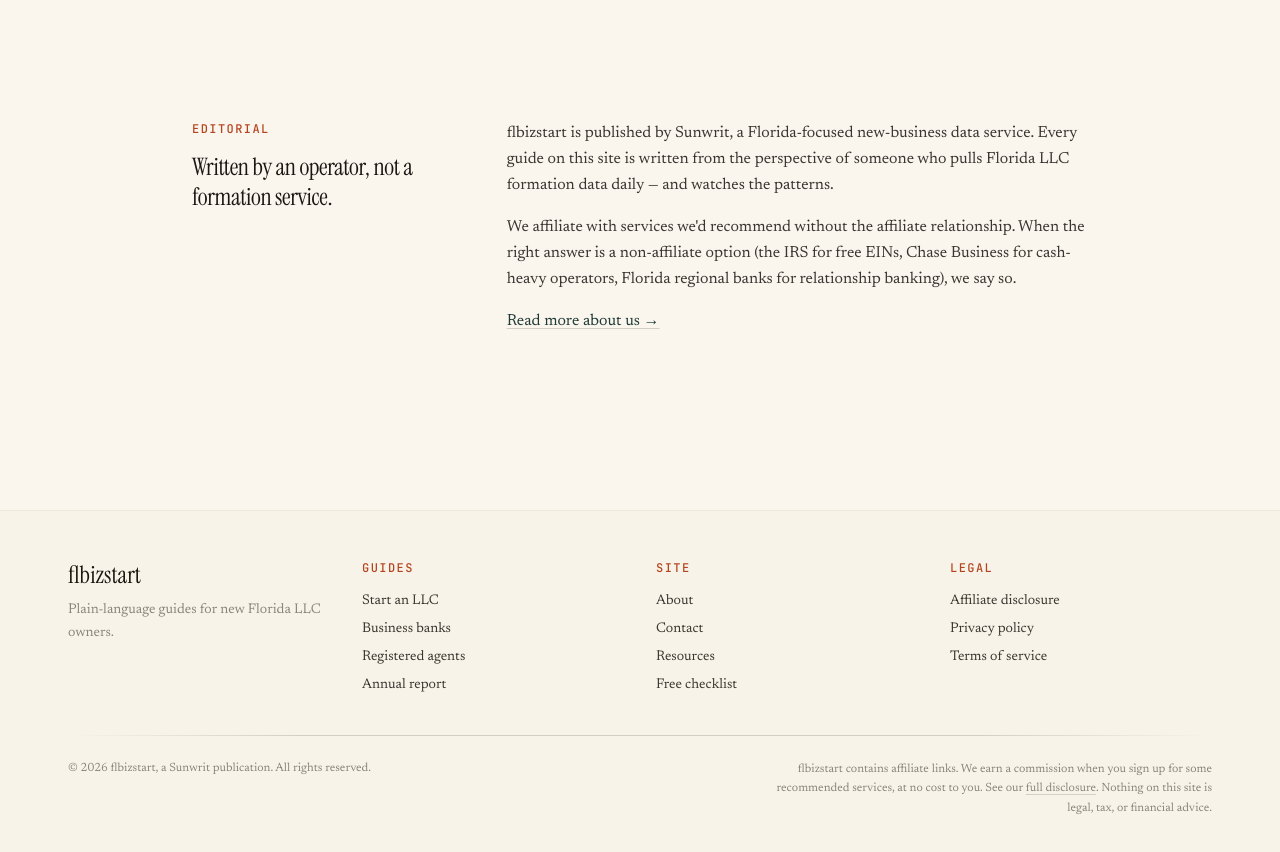
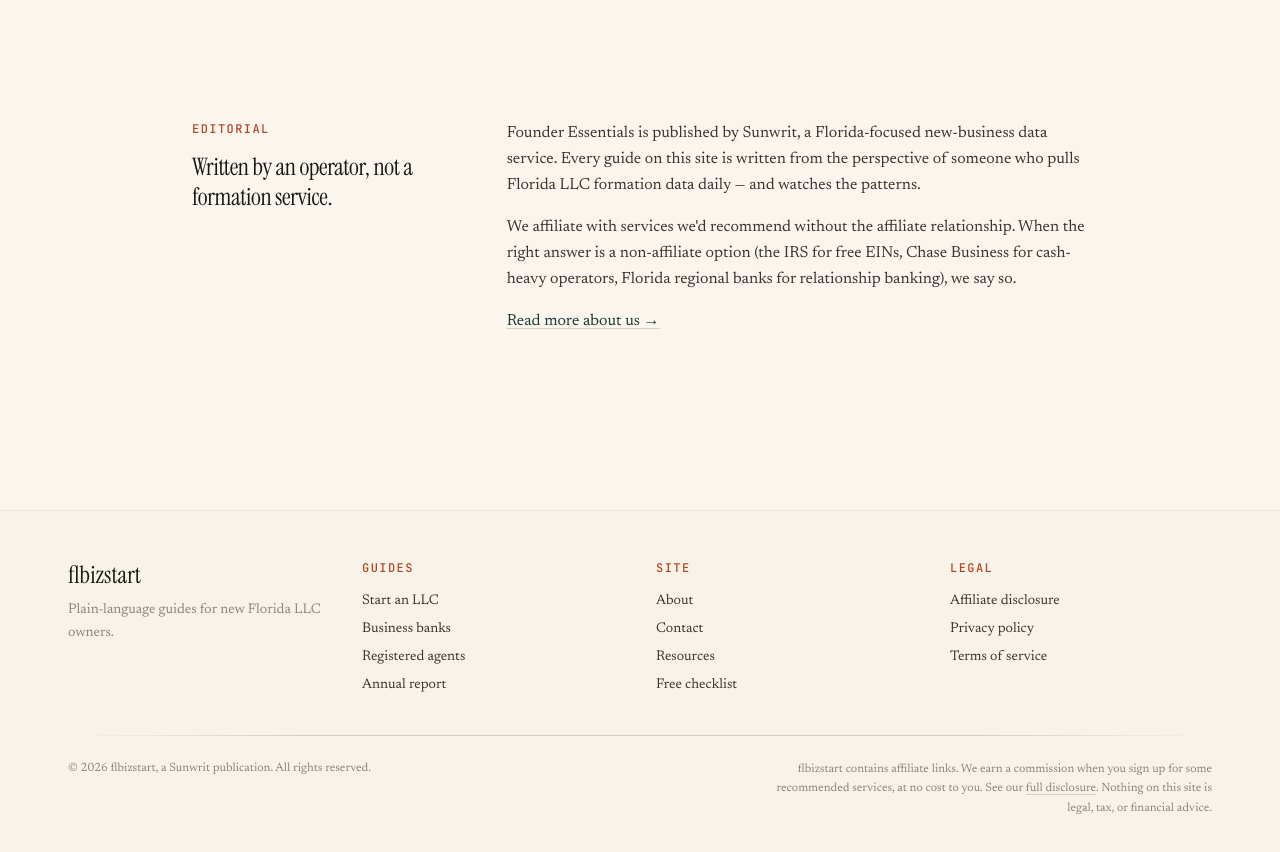
Before and after one commit to R812-coder/founderessentials, a Next.js app in the folder flbizstart/: page / in a window 1280 px wide. Shown: the part 3100-3952 px from the top of the page. Built offline with nearby package versions, Linux system fonts and the light colour scheme; no server answers.

Commit message:
Update page.tsx

```diff
--- a/flbizstart/src/app/page.tsx
+++ b/flbizstart/src/app/page.tsx
@@ -134,7 +134,7 @@
           </div>
           <div className="col-span-12 md:col-span-8 text-ink-soft space-y-4 text-base leading-relaxed">
             <p>
-              flbizstart is published by Sunwrit, a Florida-focused new-business data service. Every guide on this site is written from the perspective of someone who pulls Florida LLC formation data daily — and watches the patterns.
+              Founder Essentials is published by Sunwrit, a Florida-focused new-business data service. Every guide on this site is written from the perspective of someone who pulls Florida LLC formation data daily — and watches the patterns.
             </p>
             <p>
               We affiliate with services we'd recommend without the affiliate relationship. When the right answer is a non-affiliate option (the IRS for free EINs, Chase Business for cash-heavy operators, Florida regional banks for relationship banking), we say so.
```
